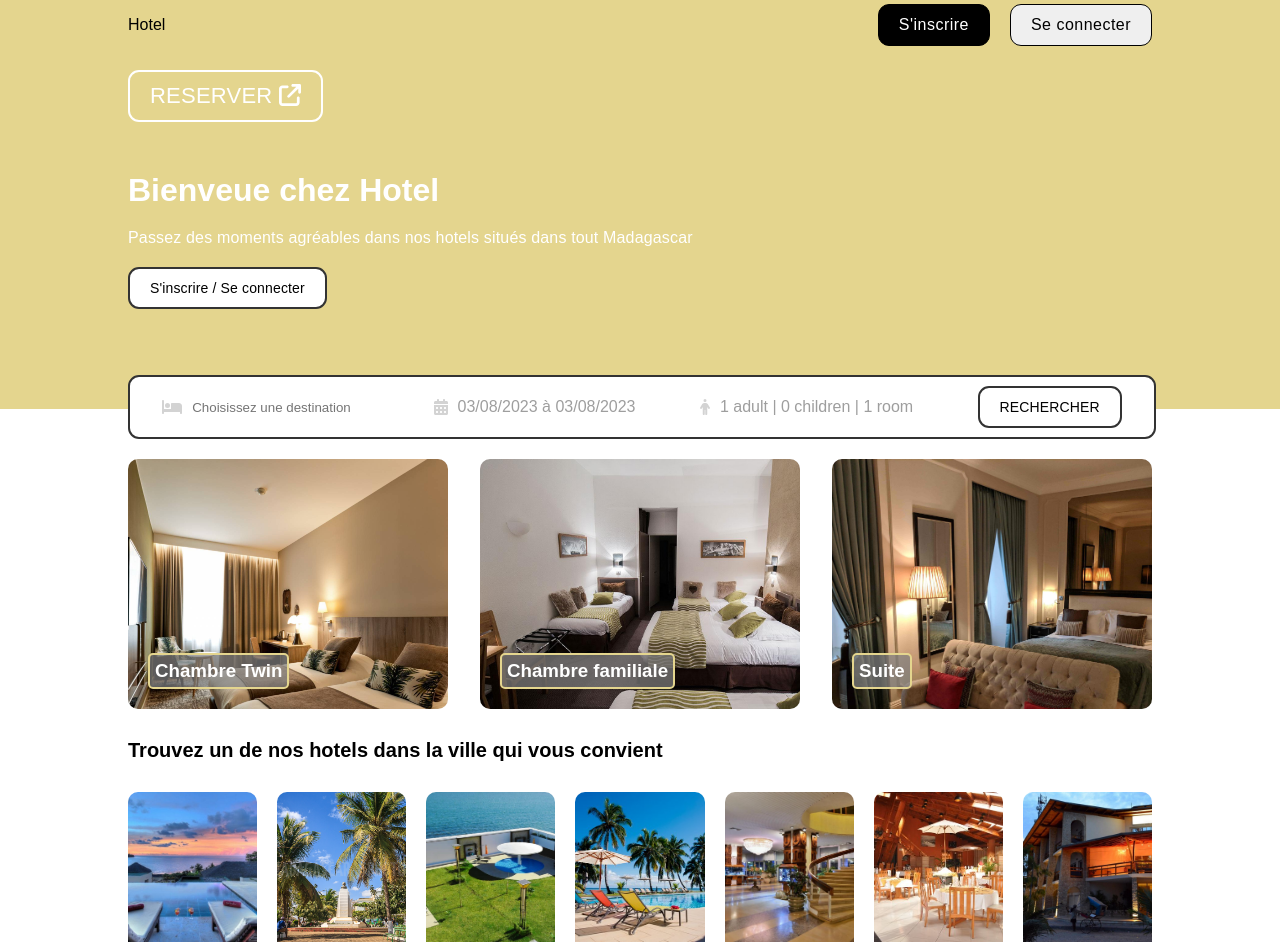
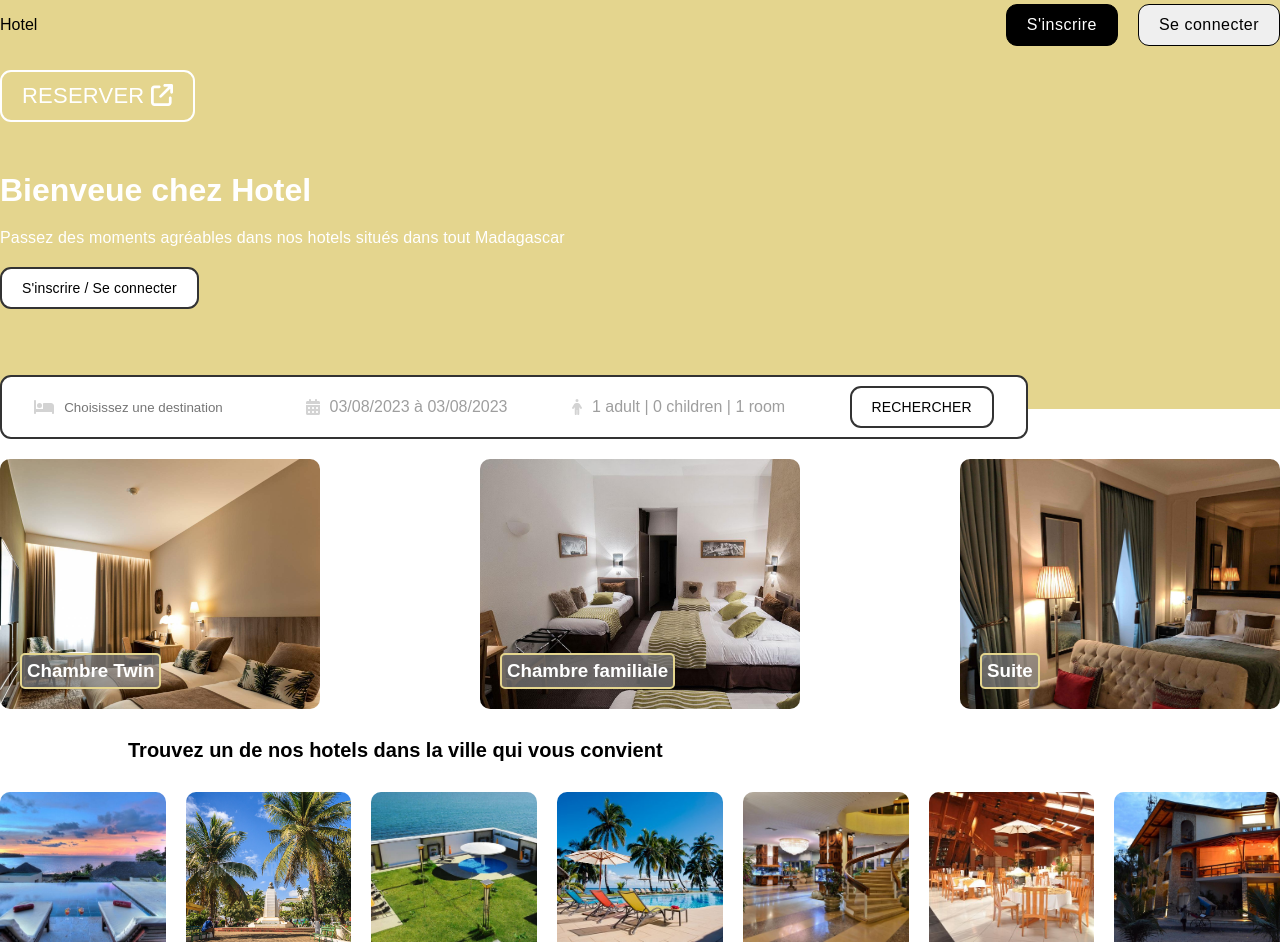
Before and after one commit to andyDevMdg/hotel-reservation-frontend, a React (Vite) app in the folder hotel-reservation/: page / in a window 1280 px wide. Shown: the top 947 px of the page. Built offline with nearby package versions, Linux system fonts and the light colour scheme.

Commit message:
Change all max-width in css files to 1280px

```diff
--- a/hotel-reservation/src/components/cityList/cityList.css
+++ b/hotel-reservation/src/components/cityList/cityList.css
@@ -1,6 +1,6 @@
 .cityList {
     width: 100%;
-    max-width: 1024px;
+    max-width: 1280px;
     display: flex;
     justify-content: space-between;
     gap: 20px;
--- a/hotel-reservation/src/components/discount/discount.css
+++ b/hotel-reservation/src/components/discount/discount.css
@@ -1,6 +1,6 @@
 .discount {
     width: 100%;
-    max-width: 1024px;
+    max-width: 1280px;
     display: flex;
     justify-content: space-between;
     gap: 20px;
--- a/hotel-reservation/src/components/header/header.css
+++ b/hotel-reservation/src/components/header/header.css
@@ -13,7 +13,7 @@ light gold: e4d58e
 
 .headerContainer{
     width: 100%;
-    max-width: 1024px;
+    max-width: 1280px;
     margin: 20px 0px 100px 0px;
 }
 
--- a/hotel-reservation/src/components/navbar/navbar.css
+++ b/hotel-reservation/src/components/navbar/navbar.css
@@ -12,7 +12,7 @@ light gold: e4d58e
 
 .navContainer{
     width: 100%;
-    max-width: 1024px;
+    max-width: 1280px;
     display: flex;
     align-items: center;
     justify-content: space-between;
```
